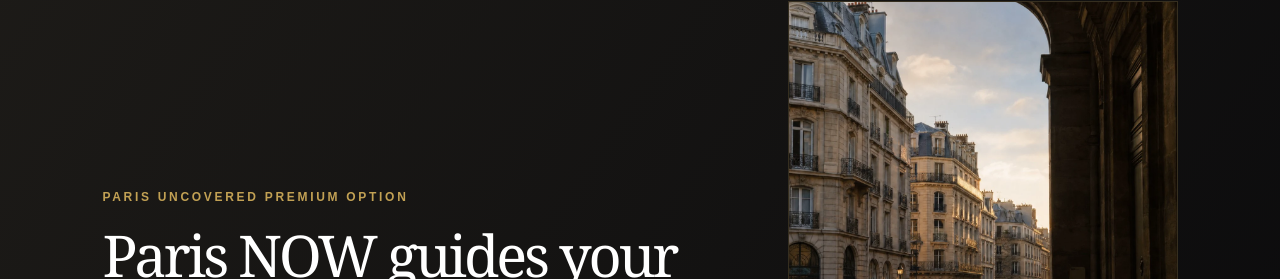
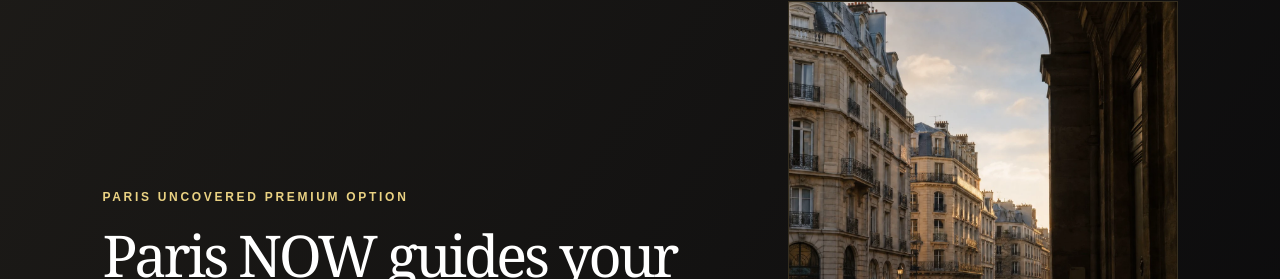
Before and after one commit to naturlabs1996-creator/velvet-passport-now, a Next.js app: page / in a window 1280 px wide. Shown: the part 6012-6291 px from the top of the page. Built offline with nearby package versions, Linux system fonts and the light colour scheme.

Commit message:
Set Paris Uncovered premium label to gold

```diff
--- a/app/globals.css
+++ b/app/globals.css
@@ -100,3 +100,6 @@ footer nav,.legalFooter nav{font-size:11px;line-height:1.4}footer nav a,.legalFo
 .uncovered .kicker{font-size:12px;letter-spacing:2.7px;color:#c2a154;line-height:1.45}.uncovered h2{font-size:clamp(42px,4.5vw,64px);line-height:1.02}.final>small{display:flex;flex-direction:column;align-items:center;gap:3px}.final>small span{display:block}
 @media(max-width:600px){.uncovered .kicker{font-size:13px;letter-spacing:2.1px;line-height:1.5}.uncovered h2{font-size:42px;line-height:1.04;letter-spacing:-1.8px}.final>small{font-size:13px;line-height:1.45;gap:1px;max-width:100%}.final>small span{white-space:nowrap}}
 @media(max-width:390px){.final>small{font-size:12px}}
+
+/* Premium label in unmistakable gold */
+.uncovered .kicker{color:var(--gold2)!important}
```
